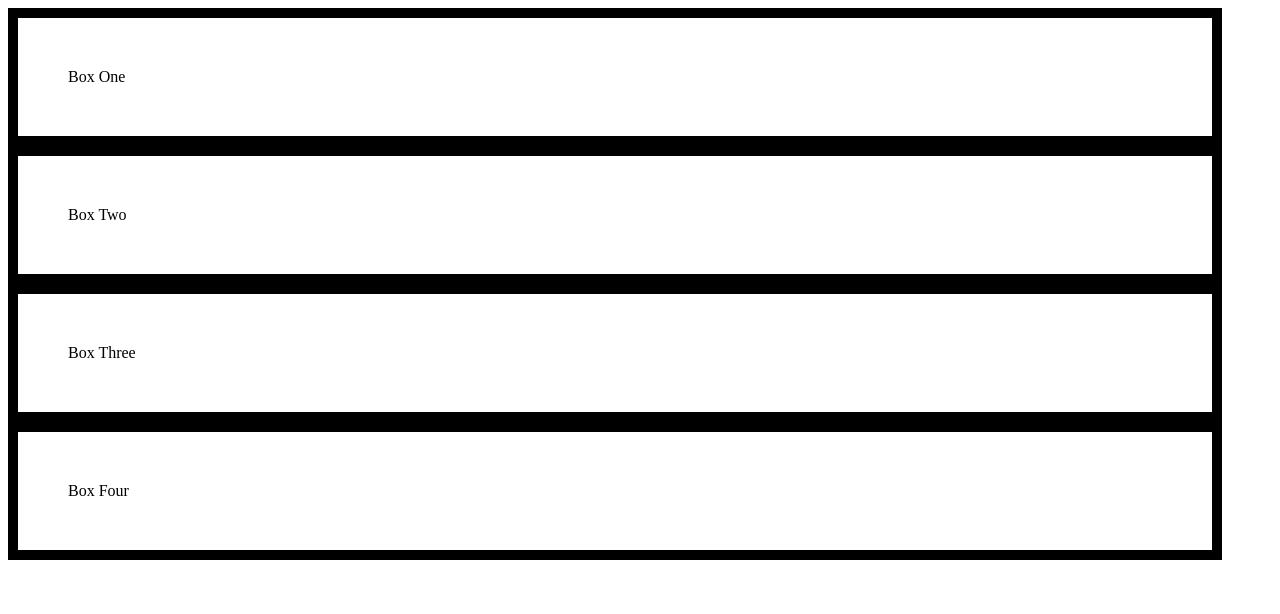
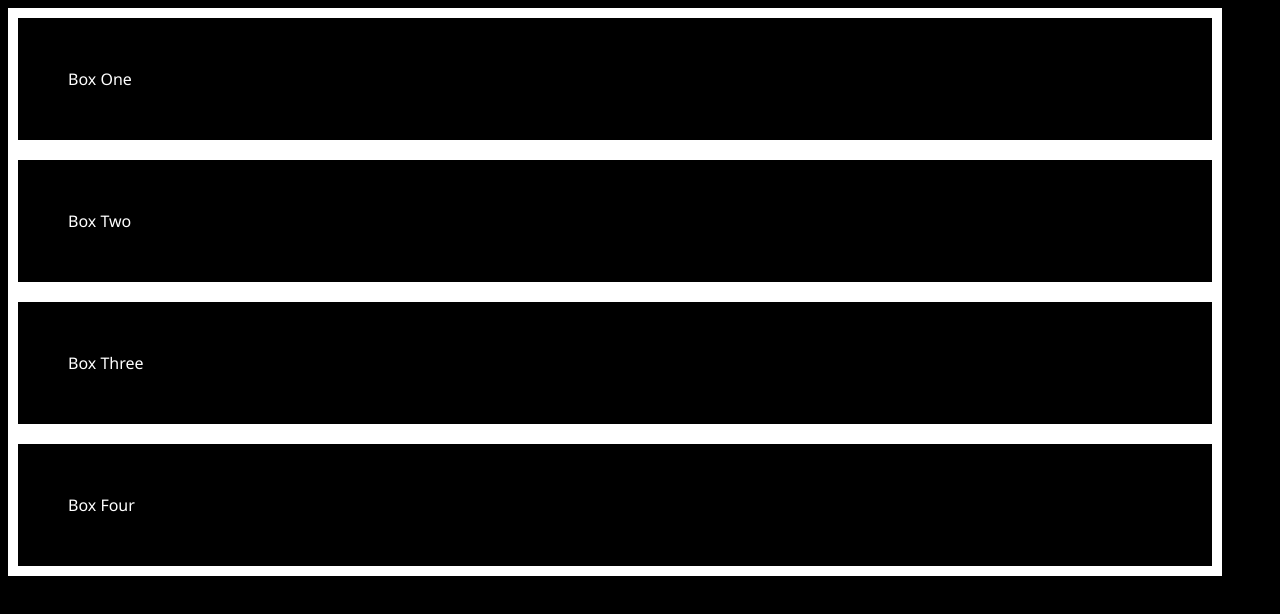
Before and after one commit to jcoffman4/css-boxes, a plain HTML site: page index.html in a window 1280 px wide. Drawn offline with Linux system fonts and the light colour scheme.

Commit message:
Added a font

```diff
--- a/styles.css
+++ b/styles.css
@@ -1,8 +1,15 @@
+* {
+    background-color: black;
+    color: white;
+}
+
 .box-one {
     width: 400;
     border: 10px;
-    border-color: black;
+    border-color: white;
     border-style: solid;
-    margin-right: 50px;
+    margin-right:50px;
     padding: 50px;
+    font-family: 'Segoe UI', Tahoma, Geneva, Verdana, sans-serif;
+
 }
```
